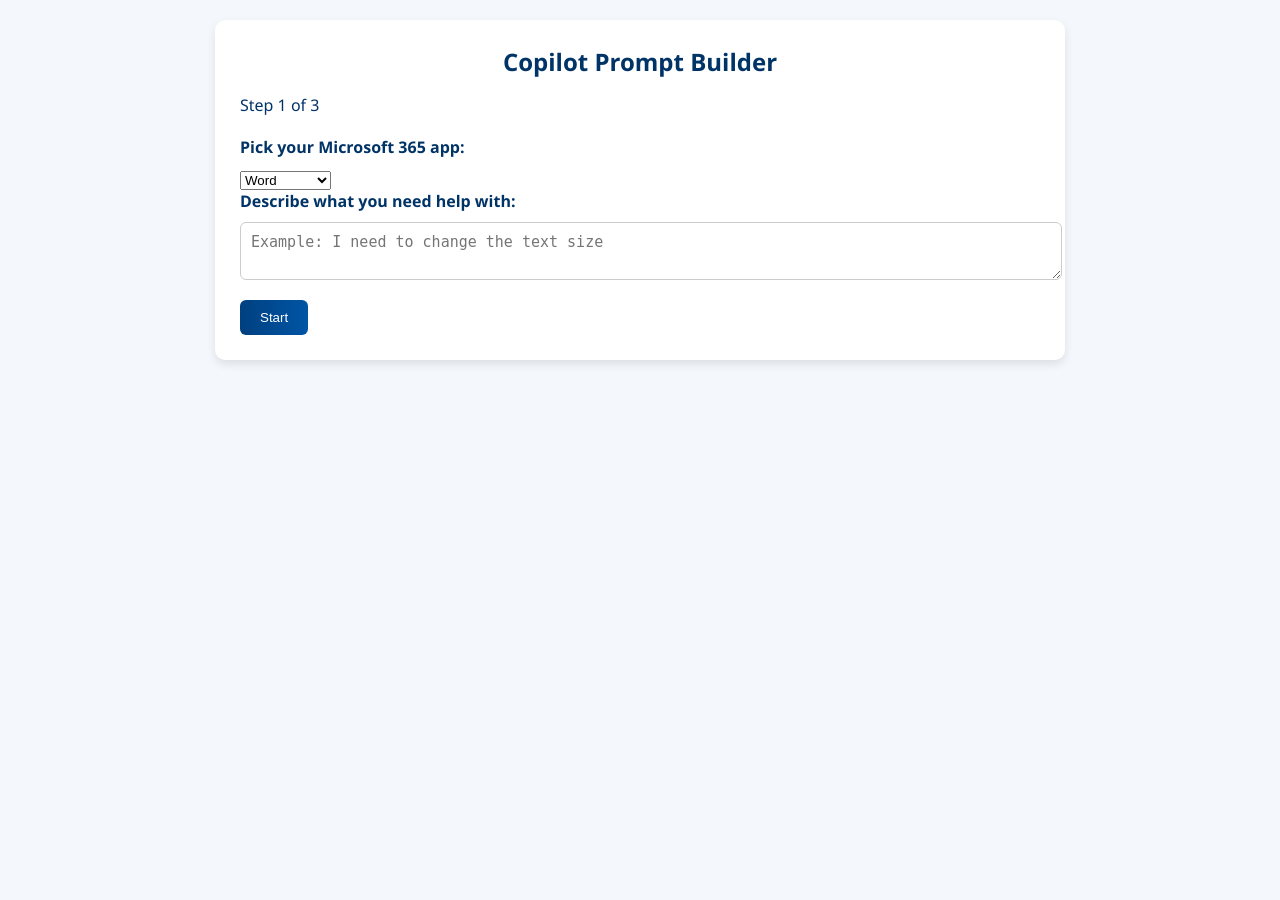
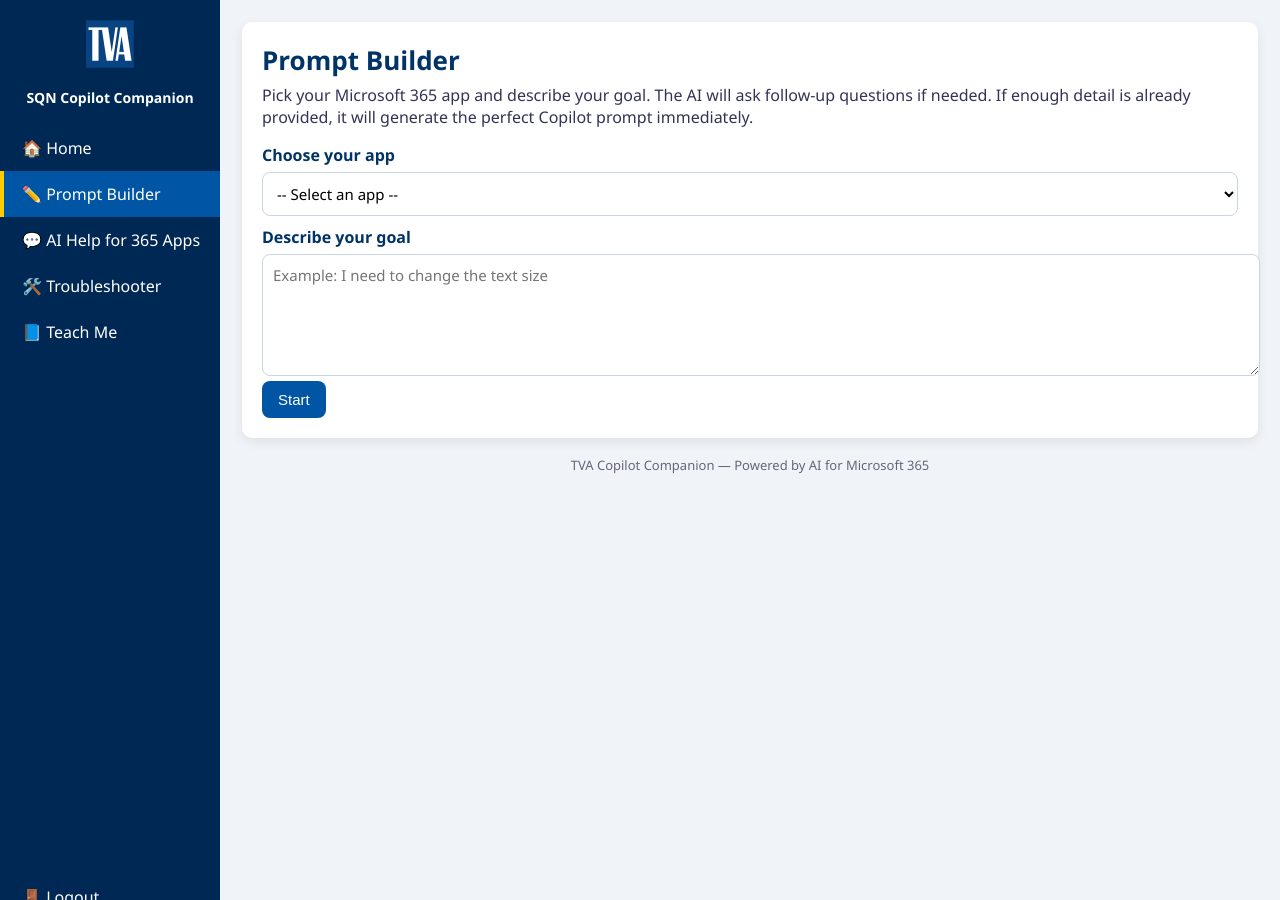
Before and after one commit to boombee101/copilot_app, a Flask app: page /prompt_builder in a window 1280 px wide. Run offline with Flask 3, Linux system fonts and the light colour scheme; the visitor is signed in with stand-in values (Sample User, id 1).

Commit message:
Make Prompt Builder match app layout; add Q&A history and thinking indicator

```diff
--- a/app/templates/prompt_builder.html
+++ b/app/templates/prompt_builder.html
@@ -1,233 +1,256 @@
+<!-- app/templates/prompt_builder.html -->
 <!DOCTYPE html>
 <html lang="en">
 <head>
   <meta charset="UTF-8" />
   <meta name="viewport" content="width=device-width, initial-scale=1.0"/>
-  <title>Copilot Prompt Builder</title>
+  <title>Prompt Builder - TVA Copilot Companion</title>
   <style>
-    body {
-      margin: 0;
-      font-family: "Segoe UI", Tahoma, sans-serif;
-      background-color: #f4f7fb;
-      color: #003366;
-      padding: 20px;
+    body { font-family: "Segoe UI", Tahoma, sans-serif; margin: 0; background-color: #f0f4f9; color: #003366; }
+
+    /* ===== Sidebar (matches app look) ===== */
+    .sidebar {
+      position: fixed; left: 0; top: 0; width: 220px; height: 100%;
+      background-color: #002855; padding: 20px 0; display: flex; flex-direction: column;
     }
-    .container {
-      max-width: 800px;
-      margin: auto;
-      background: white;
-      padding: 25px;
-      border-radius: 10px;
-      box-shadow: 0 4px 10px rgba(0,0,0,0.1);
-      transition: opacity .3s ease;
+    .sidebar .brand { display:flex; align-items:center; justify-content:center; margin-bottom: 14px; }
+    .sidebar .brand img { height: 48px; }
+    .sidebar .title { color:#fff; text-align:center; font-weight:600; font-size:14px; margin: 8px 16px 18px; line-height:1.2; }
+    .nav-link {
+      color: #fff; text-decoration: none; padding: 12px 18px; border-left: 4px solid transparent;
+      display: block; transition: background .2s, border-color .2s;
     }
-    h1 {
-      margin-top: 0;
-      font-size: 24px;
-      text-align: center;
+    .nav-link:hover { background: #004080; }
+    .nav-link.active { background:#0055a5; border-left-color:#ffcc00; }
+    .spacer { flex: 1 1 auto; }
+    .logout { margin-top: auto; }
+
+    /* ===== Main area ===== */
+    .main { margin-left: 220px; padding: 22px; }
+    .card {
+      background:#fff; border-radius:10px; box-shadow:0 4px 12px rgba(0,0,0,.08);
+      padding: 20px; max-width: 980px;
     }
-    .question-block {
-      margin-top: 20px;
+    h1 { margin: 0 0 6px; font-size: 26px; }
+    .sub { color:#335; margin-bottom: 16px; }
+
+    label { font-weight: 600; display:block; margin:10px 0 6px; }
+    select, textarea, input[type="text"] {
+      width:100%; padding:10px; border-radius:8px; border:1px solid #cbd5e1; background:#fff;
+      font-family:inherit; font-size:15px;
     }
-    .question-text {
-      font-weight: bold;
-      margin-bottom: 10px;
+    textarea { min-height: 100px; resize: vertical; }
+
+    .btn-row { display:flex; gap:10px; flex-wrap:wrap; }
+    .btn {
+      background: #0055a5; color:#fff; border:none; border-radius:8px; padding:10px 16px;
+      cursor:pointer; font-size:15px;
     }
-    textarea, input {
-      width: 100%;
-      padding: 10px;
-      margin-bottom: 15px;
-      border: 1px solid #ccc;
-      border-radius: 6px;
-      font-size: 15px;
-      resize: vertical;
+    .btn.secondary { background:#486581; }
+    .btn.ghost { background:#e9eef6; color:#153e75; }
+    .btn:disabled { opacity:.6; cursor:not-allowed; }
+    .btn:hover { filter: brightness(0.95); }
+
+    /* Q&A */
+    .qa-wrap { display:grid; grid-template-columns: 1fr; gap:12px; }
+    .qa-history {
+      max-height: 320px; overflow: auto; padding: 12px; border:1px solid #d9e2ec; border-radius:10px; background:#f7fbff;
     }
-    button {
-      padding: 10px 20px;
-      border: none;
-      border-radius: 6px;
-      background: linear-gradient(90deg, #004080, #0055a5);
-      color: white;
-      cursor: pointer;
-      margin-right: 10px;
-      transition: background 0.2s;
-    }
-    button:hover {
-      background: linear-gradient(90deg, #003366, #004080);
-    }
-    button:disabled {
-      background: #ccc;
-      cursor: not-allowed;
-    }
-    .loading {
-      font-style: italic;
-      color: #666;
-      margin-top: -10px;
-      margin-bottom: 15px;
-    }
-    .answers-log {
-      margin-top: 20px;
-      padding: 10px;
-      border-left: 3px solid #004080;
-      background: #f0f4fa;
-      font-size: 14px;
-    }
+    .qa-item { margin-bottom: 12px; }
+    .qa-q { background:#e6f0ff; padding:10px; border-radius:8px; font-weight:600; }
+    .qa-a { background:#ffffff; padding:10px; border:1px solid #e5e7eb; border-radius:8px; margin-top:6px; }
+
+    .thinking { display:none; color:#5b6470; font-style: italic; margin-top: 6px; }
+    .dots::after { content: ''; animation: dots 1.3s steps(3,end) infinite; }
+    @keyframes dots { 0%{content:''} 33%{content:'.'} 66%{content:'..'} 100%{content:'...'} }
+
     .prompt-output {
-      width: 100%;
-      height: 150px;
-      margin-top: 15px;
-      padding: 10px;
-      border: 1px solid #ccc;
-      border-radius: 6px;
-      background: #fafafa;
-      font-family: monospace;
-      white-space: pre-wrap;
+      background:#fff; border:1px solid #cbd5e1; border-radius:10px; padding:14px; white-space:pre-wrap;
     }
     .explanation {
-      margin-top: 15px;
-      padding: 10px;
-      background: #f9f9f9;
-      border-left: 3px solid #004080;
+      margin-top:12px; background:#f9fafb; border-left:4px solid #0055a5; padding:12px; border-radius:8px;
+      color:#334155; font-size:14px;
     }
+
+    footer { text-align:center; color:#667; font-size: 13px; margin-top: 18px; }
   </style>
 </head>
 <body>
-  <div class="container" id="builder-container">
-    <h1>Copilot Prompt Builder</h1>
-    <div id="progress">Step 1 of 3</div>
 
-    <!-- Step 1: Choose app + task -->
-    <div id="step1" class="question-block">
-      <div class="question-text">Pick your Microsoft 365 app:</div>
-      <select id="app-select">
-        <option value="Word">Word</option>
-        <option value="Excel">Excel</option>
-        <option value="Outlook">Outlook</option>
-        <option value="Teams">Teams</option>
-        <option value="PowerPoint">PowerPoint</option>
+  <!-- Sidebar -->
+  <aside class="sidebar">
+    <div class="brand">
+      <img src="{{ url_for('static', filename='images/tva_logo.png') }}" alt="TVA logo" />
+    </div>
+    <div class="title">SQN Copilot Companion</div>
+    <a class="nav-link" href="{{ url_for('home') }}">🏠 Home</a>
+    <a class="nav-link active" href="{{ url_for('prompt_builder') }}">✏️ Prompt Builder</a>
+    <a class="nav-link" href="{{ url_for('ask_help') }}">💬 AI Help for 365 Apps</a>
+    <a class="nav-link" href="{{ url_for('troubleshooter') }}">🛠️ Troubleshooter</a>
+    <a class="nav-link" href="{{ url_for('teach_me') }}">📘 Teach Me</a>
+    <div class="spacer"></div>
+    <a class="nav-link logout" href="{{ url_for('logout') }}">🚪 Logout</a>
+  </aside>
+
+  <!-- Main -->
+  <main class="main">
+    <div class="card">
+      <h1>Prompt Builder</h1>
+      <div class="sub">Pick your Microsoft 365 app and describe your goal. The AI will ask follow-up questions if needed. If enough detail is already provided, it will generate the perfect Copilot prompt immediately.</div>
+
+      <!-- Step 1 -->
+      <section id="start-section">
+        <label for="app">Choose your app</label>
+        <select id="app" required>
+          <option value="">-- Select an app --</option>
+          <option>Word</option>
+          <option>Excel</option>
+          <option>Outlook</option>
+          <option>Teams</option>
+          <option>PowerPoint</option>
+          <option>OneNote</option>
         </select>
-      <div class="question-text">Describe what you need help with:</div>
-      <textarea id="task" placeholder="Example: I need to change the text size"></textarea>
-      <button onclick="startBuilder()">Start</button>
+
+        <label for="goal">Describe your goal</label>
+        <textarea id="goal" placeholder="Example: I need to change the text size"></textarea>
+
+        <div class="btn-row">
+          <button class="btn" onclick="startPromptBuilder()">Start</button>
+        </div>
+      </section>
+
+      <!-- Step 2 -->
+      <section id="question-section" style="display:none;">
+        <div class="qa-wrap">
+          <div class="qa-history" id="qa-history" aria-live="polite"></div>
+
+          <div class="qa-item">
+            <div class="qa-q" id="current-question"></div>
+            <input type="text" id="answer" placeholder="Type your answer here..." onkeydown="if(event.key==='Enter'){sendAnswer();}"/>
+            <div class="btn-row">
+              <button class="btn" onclick="sendAnswer()">Next</button>
+              <button class="btn ghost" onclick="sendAnswer(true)">Skip</button>
+              <button class="btn secondary" onclick="resetBuilder()">Start Over</button>
+            </div>
+            <div id="thinking" class="thinking">🤖 Thinking<span class="dots"></span></div>
+          </div>
+        </div>
+      </section>
+
+      <!-- Step 3 -->
+      <section id="final-section" style="display:none;">
+        <h2>Your Copilot Prompt</h2>
+        <div class="prompt-output" id="final-prompt"></div>
+        <div class="explanation" id="prompt-explanation"></div>
+        <div class="btn-row" style="margin-top:10px;">
+          <button class="btn" onclick="copyPrompt()" title="Copy to clipboard">Copy Prompt</button>
+          <button class="btn secondary" onclick="resetBuilder()">Start Over</button>
+        </div>
+      </section>
     </div>
 
-    <!-- Step 2: Follow-up questions -->
-    <div id="step2" class="question-block" style="display:none;">
-      <div id="question-text" class="question-text"></div>
-      <textarea id="answer" placeholder="Type your answer here..."></textarea>
-      <div id="loading" class="loading" style="display:none;">Thinking...</div>
-      <button onclick="sendAnswer()">Next</button>
-      <button onclick="sendAnswer(true)">Skip</button>
-      <button onclick="resetBuilder()">Start Over</button>
-      <div class="answers-log" id="answers-log"></div>
-    </div>
-
-    <!-- Step 3: Final output -->
-    <div id="step3" class="question-block" style="display:none;">
-      <div class="question-text">✅ Your Copilot Prompt</div>
-      <textarea id="final-prompt" readonly class="prompt-output"></textarea>
-      <button onclick="copyPrompt()" title="Copy to clipboard">Copy Prompt</button>
-
-      <div id="manual-steps" class="explanation" style="display:none;"></div>
-    </div>
-  </div>
+    <footer>TVA Copilot Companion — Powered by AI for Microsoft 365</footer>
+  </main>
 
   <script>
-    let appSelected = "";
-    let task = "";
-    let answers = [];
+    function showThinking(show){ document.getElementById("thinking").style.display = show ? "block" : "none"; }
 
-    async function startBuilder() {
-      appSelected = document.getElementById("app-select").value;
-      task = document.getElementById("task").value.trim();
-      if (!task) {
-        alert("Please describe what you need help with.");
-        return;
-      }
-      document.getElementById("step1").style.display = "none";
-      document.getElementById("step2").style.display = "block";
-      document.getElementById("progress").innerText = "Step 2 of 3";
-      fetchQuestion();
+    function appendQA(kind, text){
+      const wrap = document.getElementById("qa-history");
+      const container = document.createElement("div");
+      container.className = "qa-item";
+      const block = document.createElement("div");
+      block.className = (kind === "q") ? "qa-q" : "qa-a";
+      block.textContent = (kind === "q" ? "Q: " : "A: ") + text;
+      container.appendChild(block);
+      wrap.appendChild(container);
+      wrap.scrollTop = wrap.scrollHeight;
     }
 
-    async function fetchQuestion() {
-      document.getElementById("loading").style.display = "block";
-      try {
-        const resp = await fetch("/next_question", {
+    async function startPromptBuilder(){
+      const app = document.getElementById("app").value;
+      const goal = document.getElementById("goal").value.trim();
+      if(!app || !goal){ alert("Please select an app and enter your goal."); return; }
+
+      showThinking(true);
+      const res = await fetch("/prompt_builder/start", {
         method: "POST",
-          headers: { "Content-Type": "application/json" },
-          body: JSON.stringify({ app: appSelected, task: task, answers: answers })
+        headers: {"Content-Type":"application/json"},
+        body: JSON.stringify({ app, goal })
       });
-        const data = await resp.json();
-        document.getElementById("loading").style.display = "none";
+      const data = await res.json();
+      showThinking(false);
 
-        if (data.done) {
-          showFinal(data);
+      document.getElementById("start-section").style.display = "none";
+
+      if (data.final_prompt){
+        showFinalPrompt(data.final_prompt, data.explanation);
+      } else if (data.question){
+        document.getElementById("question-section").style.display = "block";
+        document.getElementById("current-question").textContent = data.question;
       } else {
-          document.getElementById("question-text").innerText = data.question;
-        }
-      } catch (err) {
-        document.getElementById("loading").style.display = "none";
-        alert("Error talking to AI: " + err);
+        document.getElementById("question-section").style.display = "block";
+        document.getElementById("current-question").textContent = "Sorry — please try again.";
       }
     }
 
-    async function sendAnswer(skip=false) {
-      const answerField = document.getElementById("answer");
-      const answer = skip ? "" : answerField.value.trim();
-      if (!skip && !answer) {
-        alert("Please type an answer or press Skip.");
-        return;
-      }
+    async function sendAnswer(skip=false){
+      const answerInput = document.getElementById("answer");
+      const currentQ = document.getElementById("current-question").textContent;
+      const answer = skip ? "" : (answerInput.value || "").trim();
 
-      // Log previous Q&A
-      const qText = document.getElementById("question-text").innerText;
-      const log = document.getElementById("answers-log");
-      log.innerHTML += `<div><strong>Q:</strong> ${qText}<br/><strong>A:</strong> ${answer || "(skipped)"}</div><hr/>`;
+      if (!skip && !answer){ alert("Please enter an answer or click Skip."); return; }
 
-      answers.push({ question: qText, answer: answer });
-      answerField.value = "";
-      fetchQuestion();
-    }
+      // Log to history
+      appendQA("q", currentQ);
+      appendQA("a", answer || "(skipped)");
+      answerInput.value = "";
 
-    function showFinal(data) {
-      document.getElementById("step2").style.display = "none";
-      document.getElementById("step3").style.display = "block";
-      document.getElementById("progress").innerText = "Step 3 of 3";
-      document.getElementById("final-prompt").value = data.prompt;
+      showThinking(true);
+      const res = await fetch("/prompt_builder/answer", {
+        method: "POST",
+        headers: {"Content-Type":"application/json"},
+        body: JSON.stringify({ answer })
+      });
+      const data = await res.json();
+      showThinking(false);
 
-      if (data.manual_steps) {
-        document.getElementById("manual-steps").style.display = "block";
-        document.getElementById("manual-steps").innerText = data.manual_steps;
+      if (data.final_prompt){
+        showFinalPrompt(data.final_prompt, data.explanation);
+      } else if (data.question){
+        document.getElementById("current-question").textContent = data.question;
+      } else {
+        document.getElementById("current-question").textContent = "Thanks — no further questions. Please try again.";
       }
     }
 
-    function resetBuilder() {
-      if (!confirm("Are you sure you want to start over?")) return;
-      answers = [];
-      document.getElementById("step1").style.display = "block";
-      document.getElementById("step2").style.display = "none";
-      document.getElementById("step3").style.display = "none";
-      document.getElementById("progress").innerText = "Step 1 of 3";
-      document.getElementById("answers-log").innerHTML = "";
-      document.getElementById("task").value = "";
+    function showFinalPrompt(prompt, explanation){
+      document.getElementById("question-section").style.display = "none";
+      document.getElementById("final-section").style.display = "block";
+      document.getElementById("final-prompt").textContent = prompt;
+      document.getElementById("prompt-explanation").textContent = explanation || "";
+      window.scrollTo({ top: 0, behavior: "smooth" });
     }
 
-    function copyPrompt() {
-      const text = document.getElementById("final-prompt");
-      text.select();
-      text.setSelectionRange(0, 99999);
-      document.execCommand("copy");
+    function copyPrompt(){
+      const text = document.getElementById("final-prompt").innerText;
+      navigator.clipboard.writeText(text).then(()=> {
         alert("Prompt copied to clipboard!");
+      });
     }
 
-    // Enter to submit
-    document.getElementById("answer").addEventListener("keydown", function(e) {
-      if (e.key === "Enter" && !e.shiftKey) {
-        e.preventDefault();
-        sendAnswer();
+    function resetBuilder(){
+      if (!confirm("Start over and clear this session?")) return;
+      document.getElementById("start-section").style.display = "block";
+      document.getElementById("question-section").style.display = "none";
+      document.getElementById("final-section").style.display = "none";
+      document.getElementById("qa-history").innerHTML = "";
+      document.getElementById("app").value = "";
+      document.getElementById("goal").value = "";
+      document.getElementById("current-question").textContent = "";
+      showThinking(false);
+      window.scrollTo({ top: 0, behavior: "smooth" });
     }
-    });
   </script>
 </body>
 </html>
```
Lines whose indentation alone changed are shown as unchanged.
